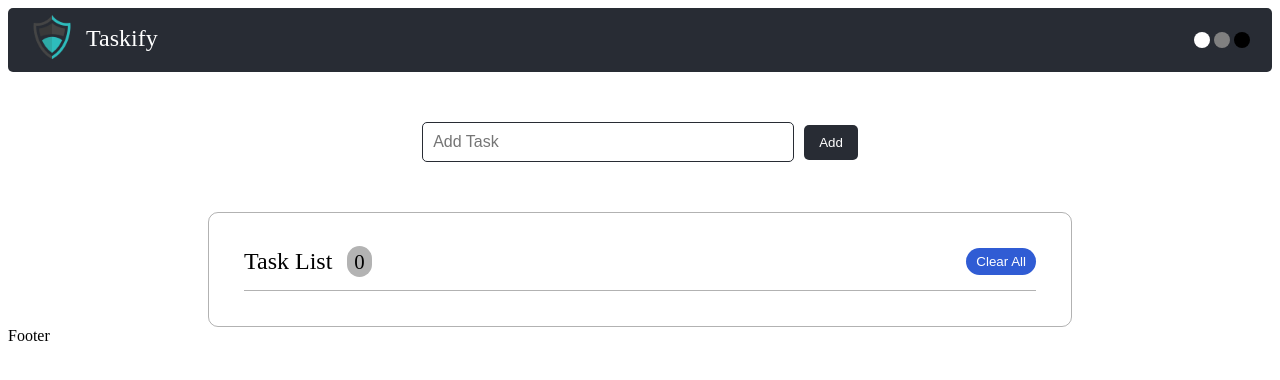
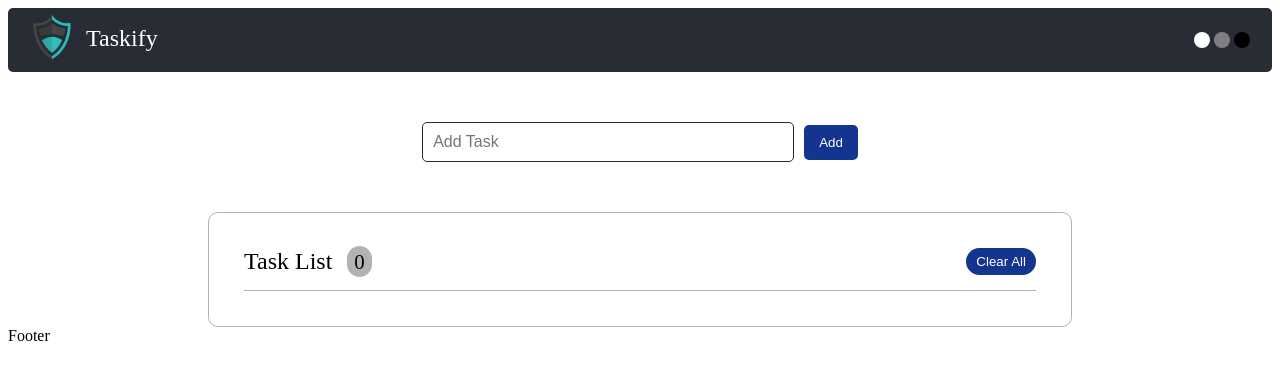
Before and after one commit to AbstractLK/Taskify, a React (Create React App) app: page / in a window 1280 px wide. Shown: the top 380 px of the page. Built offline with nearby package versions, Linux system fonts and the light colour scheme; the HTML template or start-up script is replaced by a standard one.

Commit message:
set dynamic btn value

```diff
--- a/src/App.css
+++ b/src/App.css
@@ -109,7 +109,7 @@ input {
 }
 
 .primary {
-  background-color: rgb(48, 92, 212);
+  background-color: rgb(19, 52, 143);
 }
 
 .taskList {
--- a/src/components/AddTask.js
+++ b/src/components/AddTask.js
@@ -15,8 +15,6 @@ export const AddTask = ({ taskList, setTaskList, editTask, setEditTask }) => {
           : task
       );
       setTaskList(updatedTask);
-      setEditTask("");
-      e.target.task.value = "";
     } else {
       const date = new Date();
       const newTask = {
@@ -25,9 +23,8 @@ export const AddTask = ({ taskList, setTaskList, editTask, setEditTask }) => {
         date: `${date.toLocaleDateString()} ${date.toLocaleTimeString()}`,
       };
       setTaskList([newTask, ...taskList]);
-      e.target.task.value = "";
-      setEditTask("");
     }
+    setEditTask({});
   };
 
   return (
@@ -36,14 +33,14 @@ export const AddTask = ({ taskList, setTaskList, editTask, setEditTask }) => {
         <input
           type="text"
           placeholder="Add Task"
-          value={editTask.name}
+          value={editTask.name || ""}
           name="task"
           onChange={(e) => setEditTask({ ...editTask, name: e.target.value })}
           autoComplete="off"
           maxLength="25"
         />
-        <button type="submit" className="btn">
-          Add
+        <button type="submit" className={`btn ${editTask.id ? "" : "primary"}`}>
+          {editTask.id ? "Update" : "Add"}
         </button>
       </form>
     </section>
```
